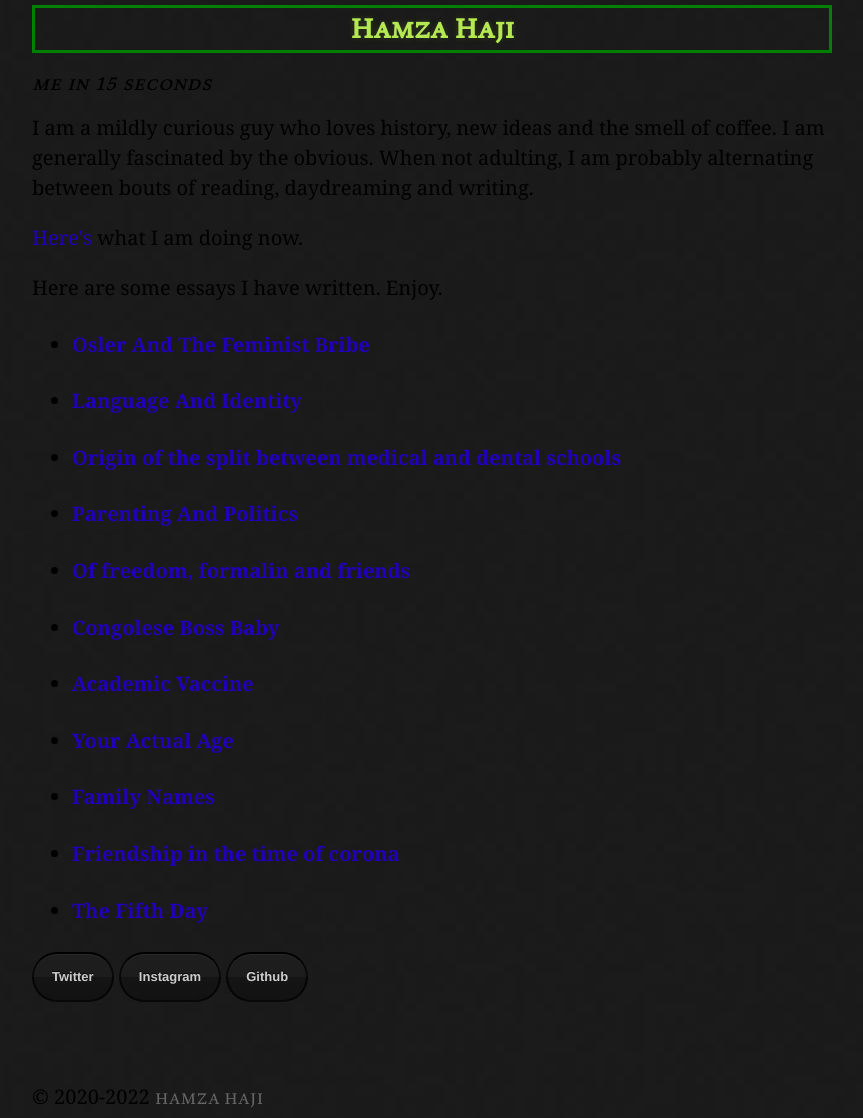
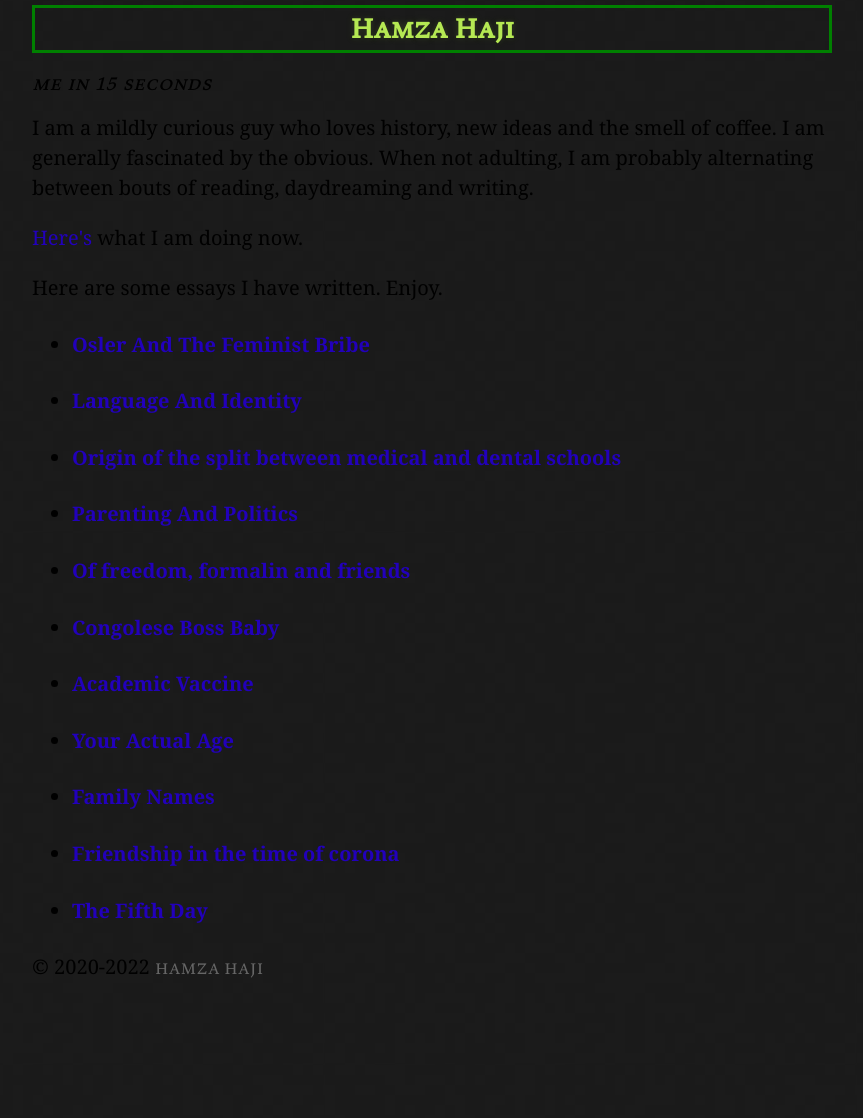
Before and after one commit to hamzambo/hamzambo.github.io, a Jekyll site: the page built from index.html, in a window 1280 px wide. Shown: the whole page, without its empty margins (208-1071 px from the left). Built offline with Jekyll 4.4.1, drawn with Linux system fonts in a browser that asks for light colours; after the commit the page ends 988 px from its top, so only the background shows below that.

Commit message:
Update index.html

```diff
--- a/index.html
+++ b/index.html
@@ -38,11 +38,6 @@ When not adulting, I am probably alternating
     </li>
   {% endfor %}
 </ul>
-      <section id="icon">
-          <a href="https://twitter.com/hamzambo" target="_blank" class="btn">Twitter</a>
-           <a href="https://instagram.com/hamza.mbo" target="_blank" class="btn">Instagram</a>
-     <a href="https://github.com/hamzambo" target="_blank" class="btn">Github</a>
-      </section>
      © 2020-2022 <a class="small" href="/">HAMZA HAJI</a>
   </body>
 </html>
```
